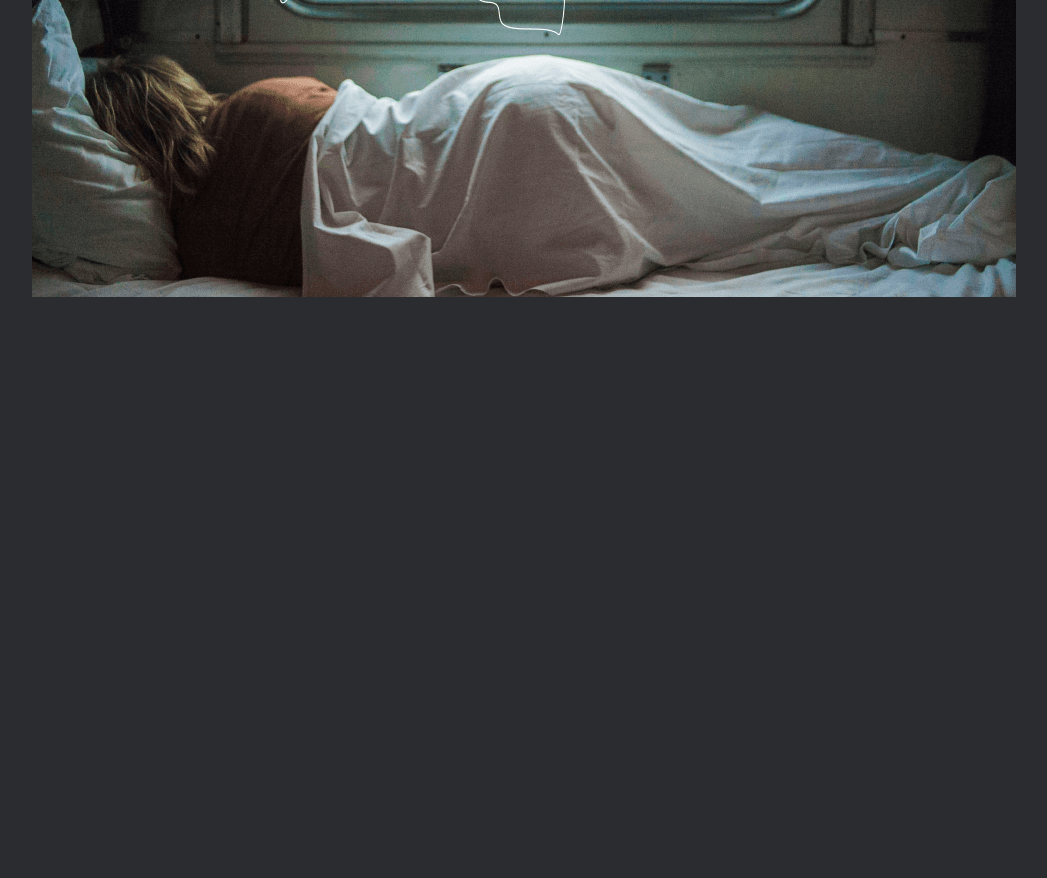
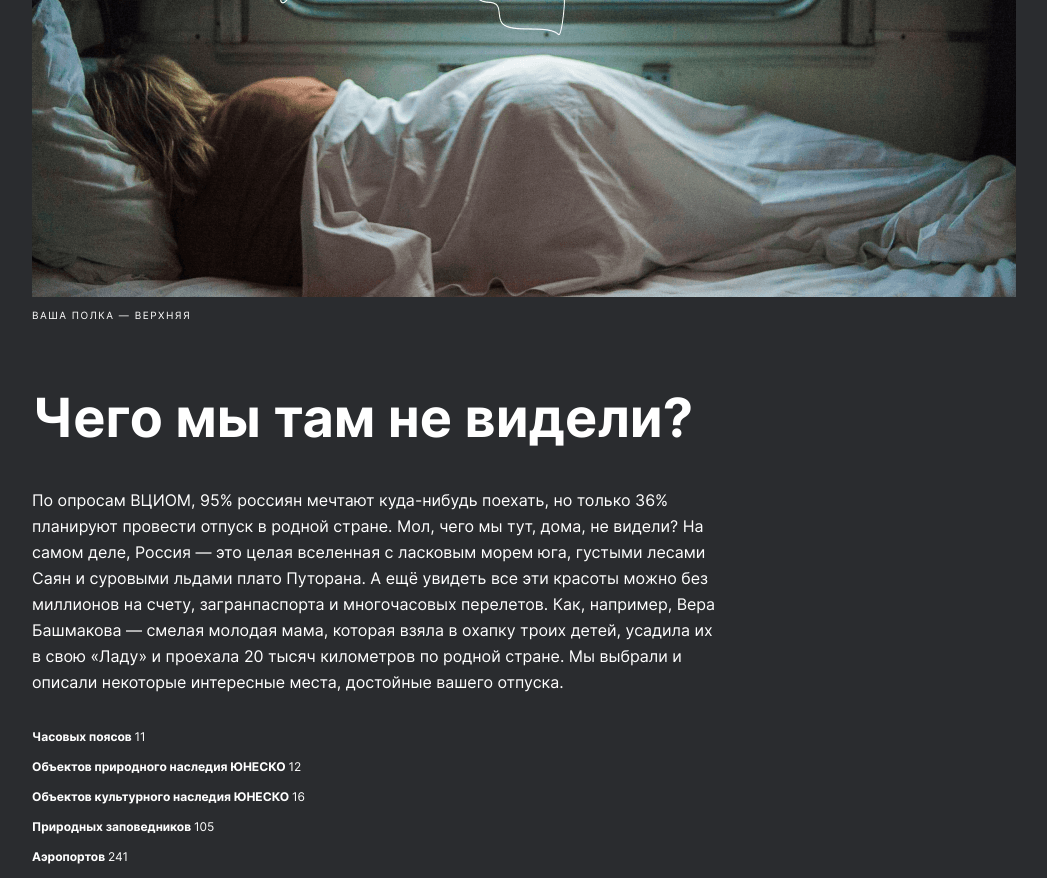
Before and after one commit to Vladimir-Bumagin/russian-travel, a plain HTML site: page index.html in a window 1280 px wide. Shown: the part 822-1700 px from the top of the page, without its empty margins (116-1163 px from the left). Before the commit the page ends 1122 px from the top, so only its background shows below. Drawn offline with Linux system fonts and the light colour scheme.

Commit message:
added intro

```diff
--- /dev/null
+++ b/blocks/intro/__list-item/_bold/intro__list-item_bold.css
@@ -0,0 +1,3 @@
+.intro__list-item_bold {
+  font-weight: 900;
+}
--- /dev/null
+++ b/blocks/intro/__list-item/intro__list-item.css
@@ -0,0 +1,7 @@
+.intro__list-item {
+  font-size: 12px;
+  line-height: 18px;
+  font-weight: 400;
+  margin: 0;
+  padding: 0;
+}
--- /dev/null
+++ b/blocks/intro/__list/intro__list.css
@@ -0,0 +1,5 @@
+.intro__list {
+  margin: 33px 0 0;
+  padding: 0;
+  list-style-type: none;
+}
--- /dev/null
+++ b/blocks/intro/__text/intro__text.css
@@ -0,0 +1,7 @@
+.intro__text {
+  max-width: 690px;
+  margin: 40px 0 0;
+  line-height: 26px;
+  font-weight: 400;
+  font-size: 16px;
+}
--- /dev/null
+++ b/blocks/intro/__title/intro__title.css
@@ -0,0 +1,6 @@
+.intro__title {
+  margin: 0;
+  line-height: 58px;
+  font-weight: 900;
+  font-size: 54px;
+}
--- /dev/null
+++ b/blocks/intro/intro.css
@@ -0,0 +1,5 @@
+.intro {
+  padding: 0 48px;
+  margin: 92px auto 0;
+  max-width: 984px;
+}
--- /dev/null
+++ b/blocks/lead/__caption/lead__caption.css
@@ -0,0 +1,8 @@
+.lead__caption {
+  margin: 8px 0 0;
+  line-height: 14px;
+  font-weight: 400;
+  font-size: 10px;
+  letter-spacing: 1.5px;
+  text-transform: uppercase;
+}
--- a/blocks/lead/lead.css
+++ b/blocks/lead/lead.css
@@ -1,6 +1,7 @@
-.description {
+.lead {
   max-width: 100%;
   display: flex;
   flex-direction: column;
   align-items: center;
+  padding: 0 48px;
 }
--- /dev/null
+++ b/blocks/main-content/main-content.css
@@ -0,0 +1,4 @@
+/*.main-content {
+  display: flex;
+  flex-direction: column;
+}*/
--- a/index.html
+++ b/index.html
@@ -38,10 +38,62 @@
         <div class="lead__image-container">
           <img
             src="./images/first_image.png"
-            alt="Картинка нижняя боковая ролка в плацкарте"
+            alt="Картинка нижняя боковая полка в плацкарте"
             class="lead__image"
           />
+          <p class="lead__caption">ваша полка — верхняя</p>
         </div>
+      </section>
+      <section class="intro">
+        <h2 class="intro__title">Чего мы там не видели?</h2>
+        <p class="intro__text">
+          По опросам ВЦИОМ, 95% россиян мечтают куда-нибудь поехать, но только
+          36% планируют провести отпуск в родной стране. Мол, чего мы тут, дома,
+          не видели? На самом деле, Россия — это целая вселенная с ласковым
+          морем юга, густыми лесами Саян и суровыми льдами плато Путорана. А ещё
+          увидеть все эти красоты можно без миллионов на счету, загранпаспорта и
+          многочасовых перелетов. Как, например, Вера Башмакова — смелая молодая
+          мама, которая взяла в охапку троих детей, усадила их в свою «Ладу» и
+          проехала 20 тысяч километров по родной стране. Мы выбрали и описали
+          некоторые интересные места, достойные вашего отпуска.
+        </p>
+        <ul class="intro__list">
+          <li class="intro__list-item">
+            <p>
+              <span class="intro__list-item intro__list-item_bold"
+                >Часовых поясов </span
+              >11
+            </p>
+          </li>
+          <li class="intro__list-item">
+            <p>
+              <span class="intro__list-item intro__list-item_bold">
+                Объектов природного наследия ЮНЕСКО </span
+              >12
+            </p>
+          </li>
+          <li class="intro__list-item">
+            <p>
+              <span class="intro__list-item intro__list-item_bold"
+                >Объектов культурного наследия ЮНЕСКО </span
+              >16
+            </p>
+          </li>
+          <li class="intro__list-item">
+            <p>
+              <span class="intro__list-item intro__list-item_bold"
+                >Природных заповедников </span
+              >105
+            </p>
+          </li>
+          <li class="intro__list-item">
+            <p>
+              <span class="intro__list-item intro__list-item_bold"
+                >Аэропортов </span
+              >241
+            </p>
+          </li>
+        </ul>
       </section>
     </main>
   </body>
--- a/pages/index.css
+++ b/pages/index.css
@@ -1,6 +1,7 @@
 @import url(../vendor/fonts.css);
 @import url(../vendor/normalize.css);
 @import url(../blocks/page/page.css);
+@import url(../blocks/main-content/main-content.css);
 @import url(../blocks/header/header.css);
 @import url(../blocks/header/__lang-links/header__lang-links.css);
 @import url(../blocks/header/__lang-link/header__lang-link.css);
@@ -12,3 +13,10 @@
 @import url(../blocks/lead/__subtitle-text/lead__subtitle-text.css);
 @import url(../blocks/lead/__image/lead__image.css);
 @import url(../blocks/lead/__image-container/lead__image-container.css);
+@import url(../blocks/lead/__caption/lead__caption.css);
+@import url(../blocks/intro/intro.css);
+@import url(../blocks/intro/__title/intro__title.css);
+@import url(../blocks/intro/__text/intro__text.css);
+@import url(../blocks/intro/__list/intro__list.css);
+@import url(../blocks/intro/__list-item/intro__list-item.css);
+@import url(../blocks/intro/__list-item/_bold/intro__list-item_bold.css);
```
